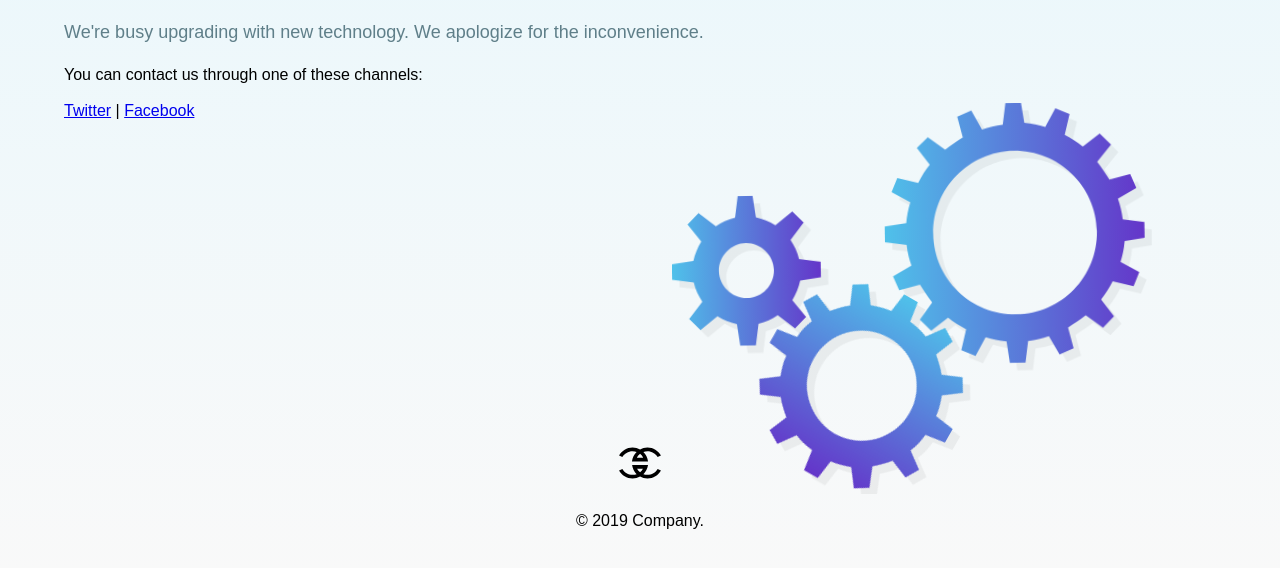
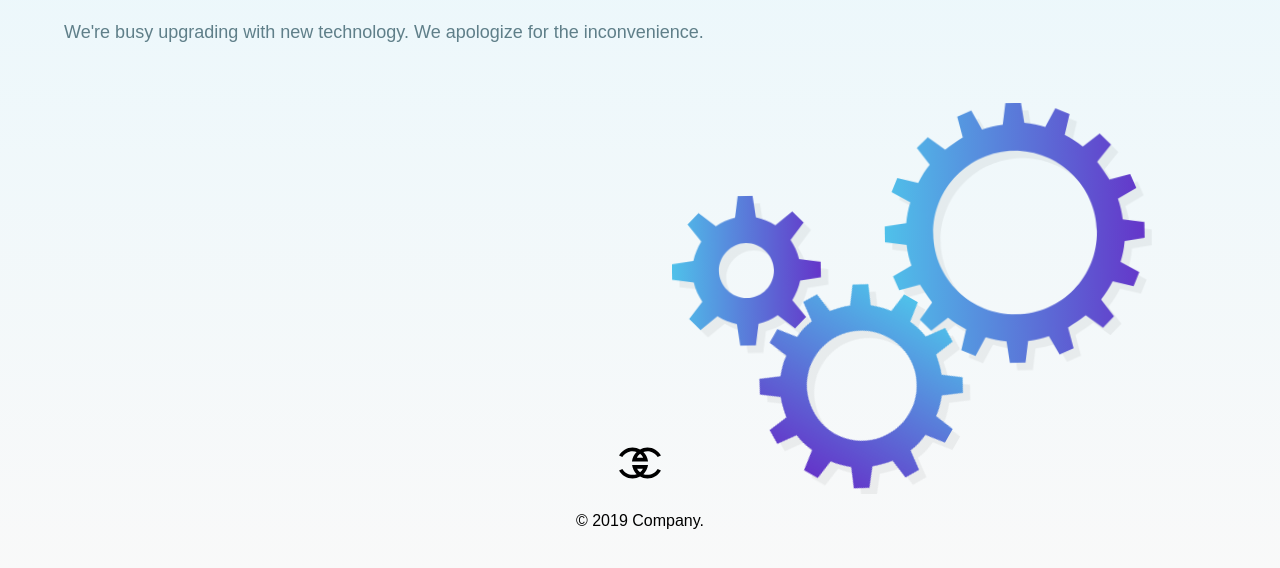
Before and after one commit to RahulLearnningGit/koshiindustries, a plain HTML site: page index.html in a window 1280 px wide. Shown: the part 222-790 px from the top of the page. Drawn offline with Linux system fonts and the light colour scheme.

Commit message:
removed contact section

```diff
--- a/index.html
+++ b/index.html
@@ -217,14 +217,7 @@
 				We're busy upgrading with new technology.
 				We apologize for the inconvenience.
 			</div>
-			<div>
-				You can contact us through one of these channels:
-			</div>
-			<br>
-			<div>
-				<a href="https://twitter.com">Twitter</a> |
-				<a href="https://www.facebook.com">Facebook</a>
-			</div>
+
 		</section>
 
 		<div class="gears-img sm-hide">
```
